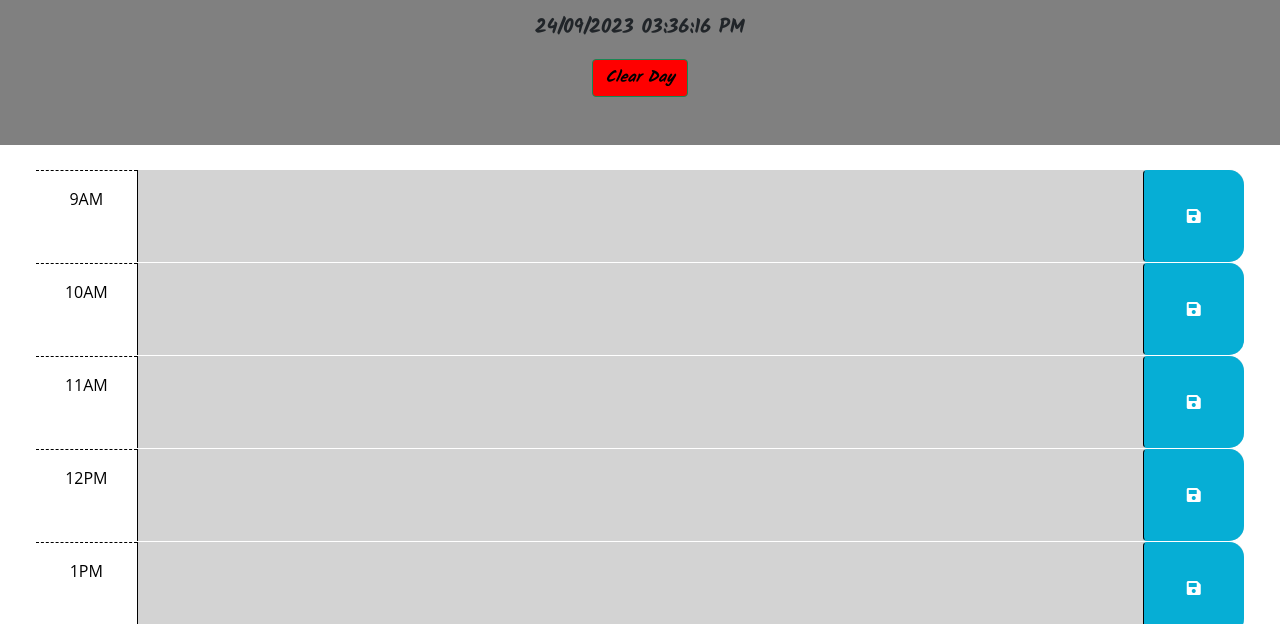
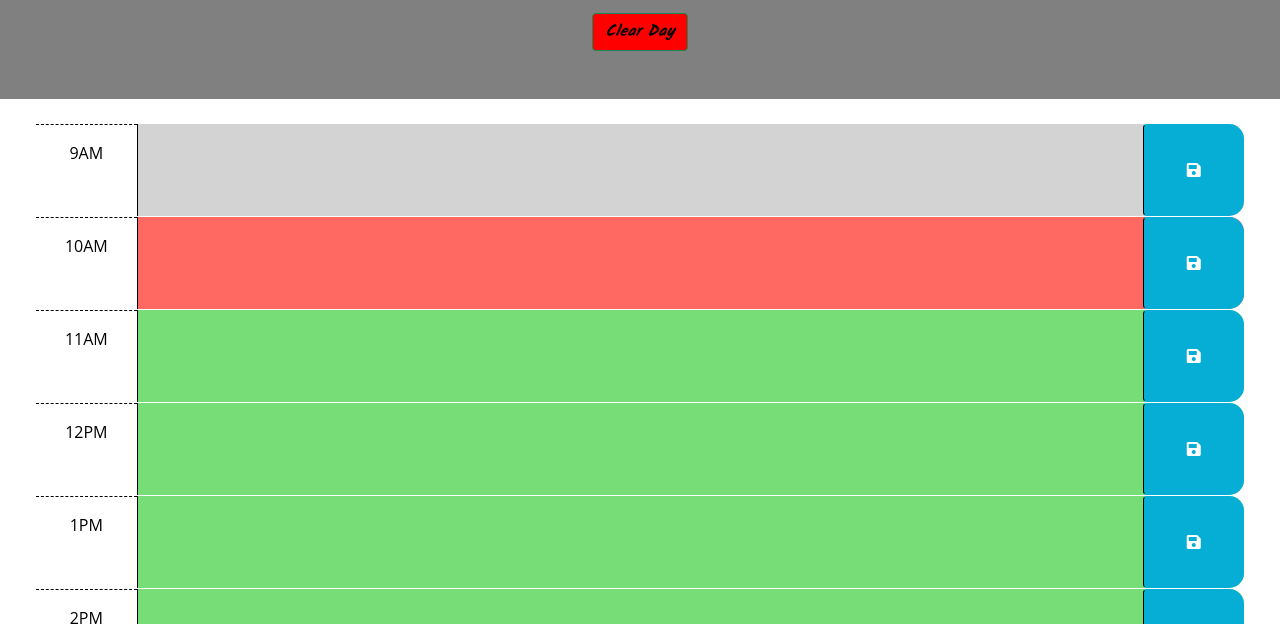
Before and after one commit to BlackisDay/WorkDaySchedular, a plain HTML site: page Develop/index.html in a window 1280 px wide. Shown: the part 166-790 px from the top of the page. Drawn offline with nearby package versions, Linux system fonts and the light colour scheme.

Commit message:
Fixed Script Src

```diff
--- a/Develop/index.html
+++ b/Develop/index.html
@@ -122,6 +122,6 @@
     integrity="sha256-iu/zLUB+QgISXBLCW/mcDi/rnf4m4uEDO0wauy76x7U="
     crossorigin="anonymous"></script>
 
-    <script src="./js/script.js"></script>
+    <script src="./Develop/js/script.js"></script>
   </body>
 </html>
```
